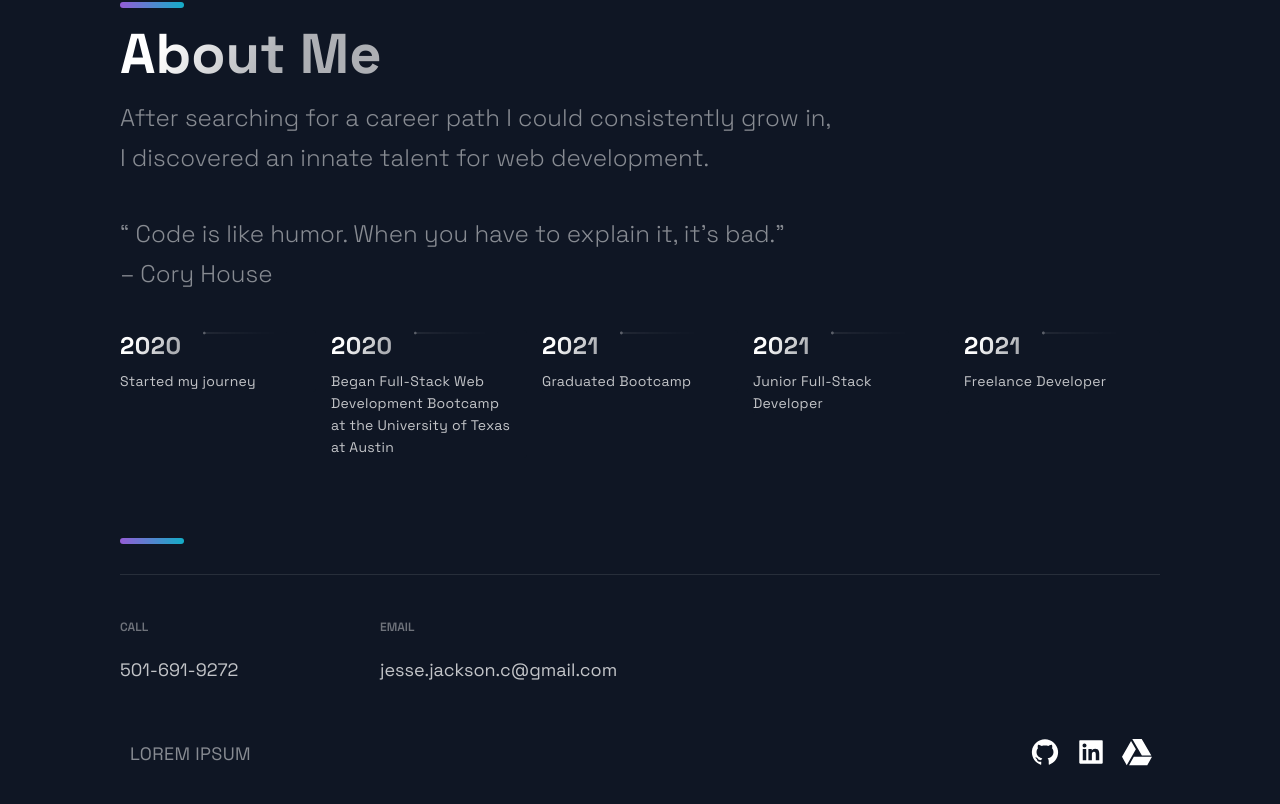
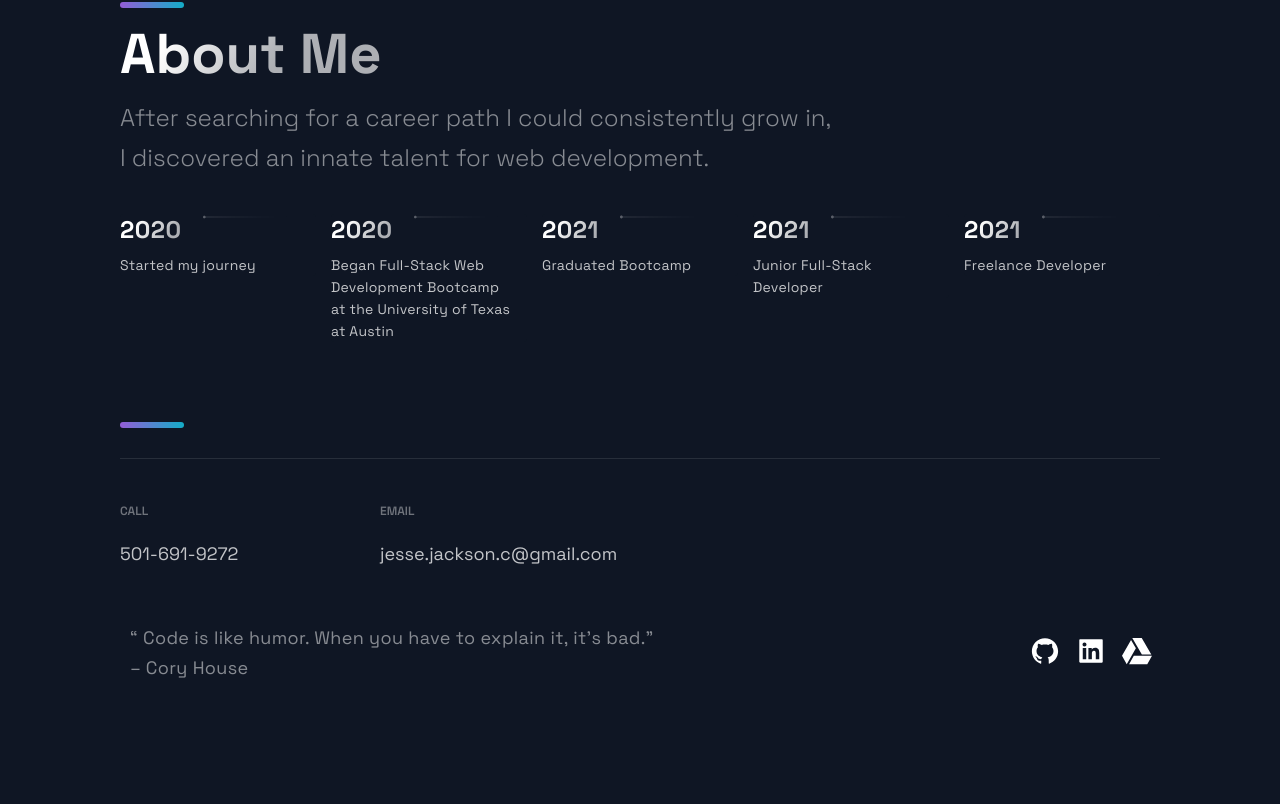
Before and after one commit to JesseJ713/personal-portfolio, a Next.js app: page / in a window 1280 px wide. Shown: the part 2807-3611 px from the top of the page. After the commit the page ends 3550 px from the top, so only its background shows below. Built offline with nearby package versions, Linux system fonts and the light colour scheme.

Commit message:
Updated footer quote

```diff
--- a/src/components/Footer/Footer.js
+++ b/src/components/Footer/Footer.js
@@ -32,7 +32,10 @@ const Footer = () => {
       </LinkList>
       <SocialIconsContainer>
         <CompanyContainer>
-          <Slogan>LOREM IPSUM</Slogan>
+          <Slogan>
+            “ Code is like humor. When you have to explain it, it’s bad.” <br />
+            – Cory House
+          </Slogan>
         </CompanyContainer>
         <SocialContainer>
           <SocialIcons
--- a/src/components/TimeLine/TimeLine.js
+++ b/src/components/TimeLine/TimeLine.js
@@ -72,10 +72,6 @@ const Timeline = () => {
         After searching for a career path I could consistently grow in, <br />I
         discovered an innate talent for web development.
       </SectionText>
-      <SectionText>
-        “ Code is like humor. When you have to explain it, it’s bad.” <br /> –
-        Cory House
-      </SectionText>
       <CarouselContainer ref={carouselRef} onScroll={handleScroll}>
         <>
           {TimeLineData.map((item, index) => (
```
